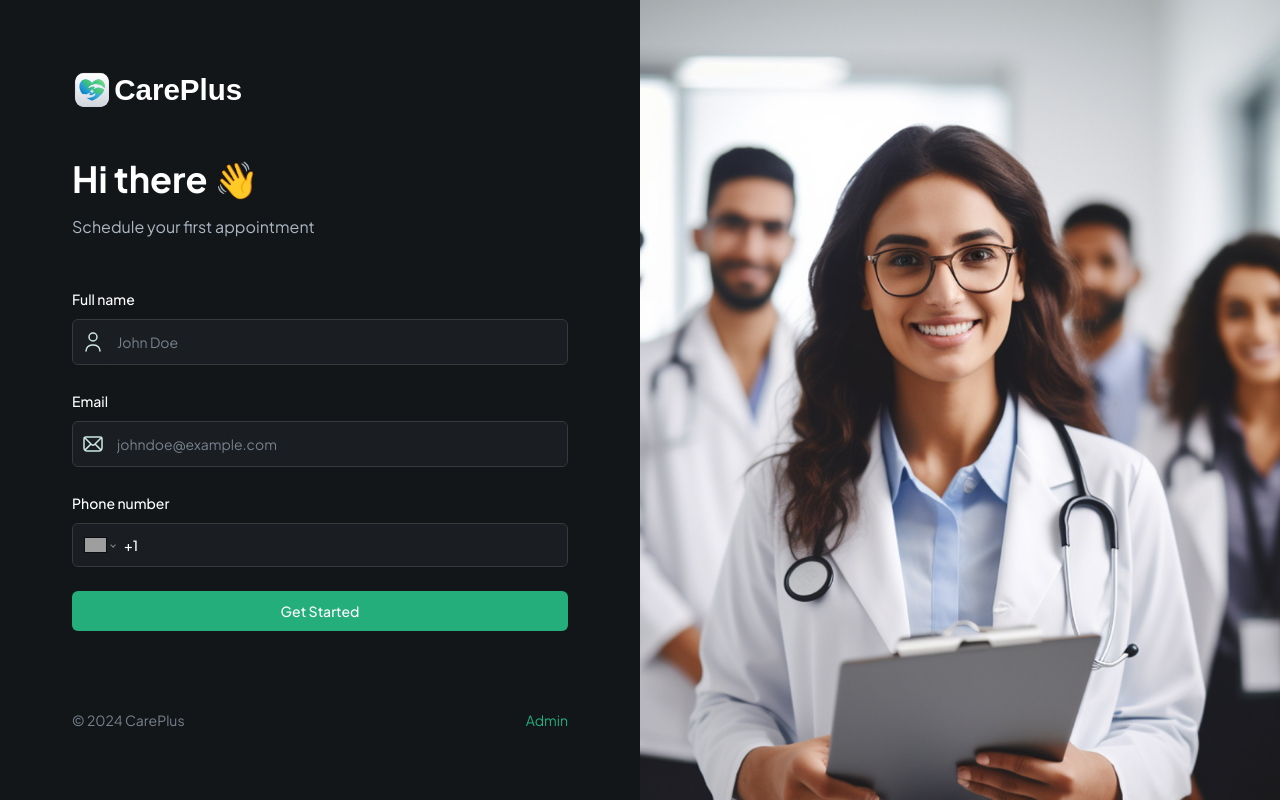
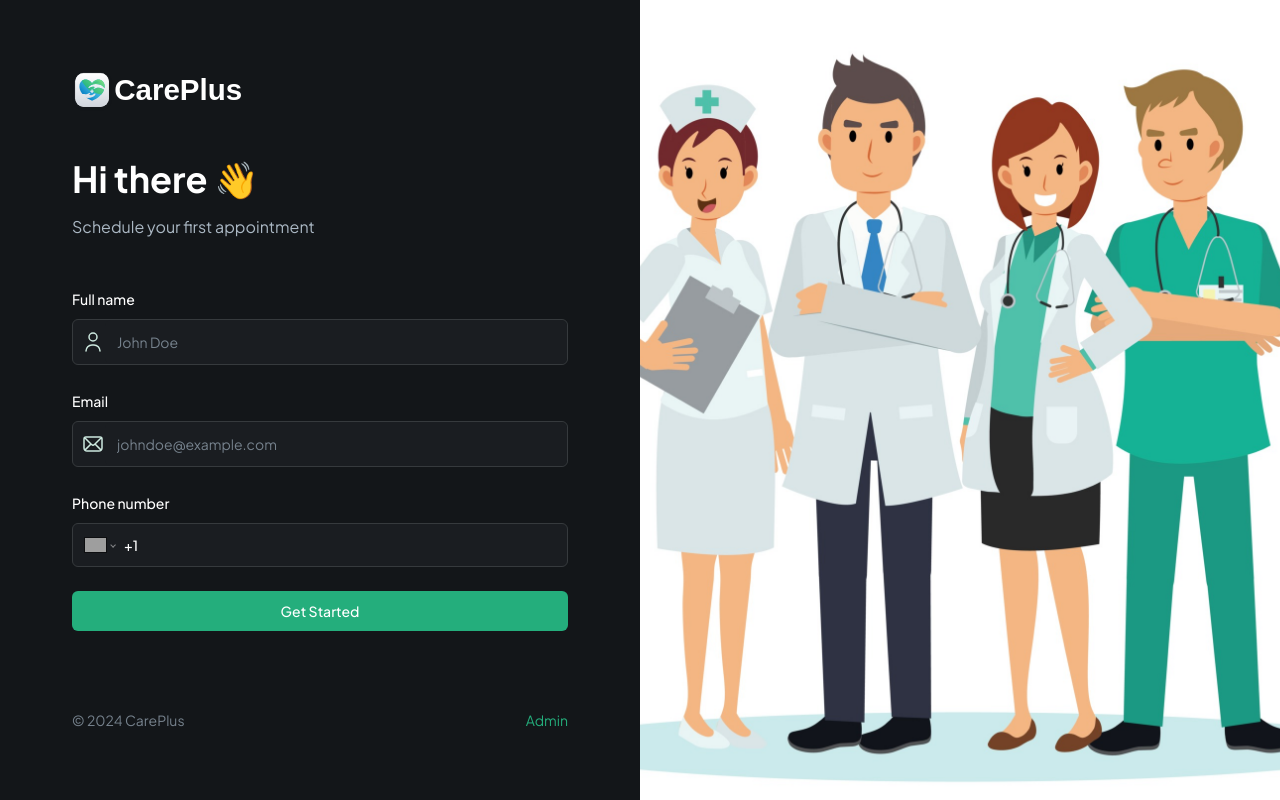
Before and after one commit to bhallavbv/careplus, a Next.js app: page / in a window 1280 px wide. Built offline with nearby package versions, Linux system fonts and the light colour scheme; no server answers; grey boxes are pictures that could not be loaded.

Commit message:
Update onboarding image

```diff
--- a/app/page.tsx
+++ b/app/page.tsx
@@ -32,7 +32,7 @@
         </div>
       </section>
       <Image
-        src="/assets/images/onboarding-img.png"
+        src="/assets/images/onboarding-img.jpg"
         height={1000}
         width={1000}
         alt="patient"
```
Also changed, not shown: public/assets/images/onboarding-img.avif (added), public/assets/images/onboarding-img.jpg (added).
